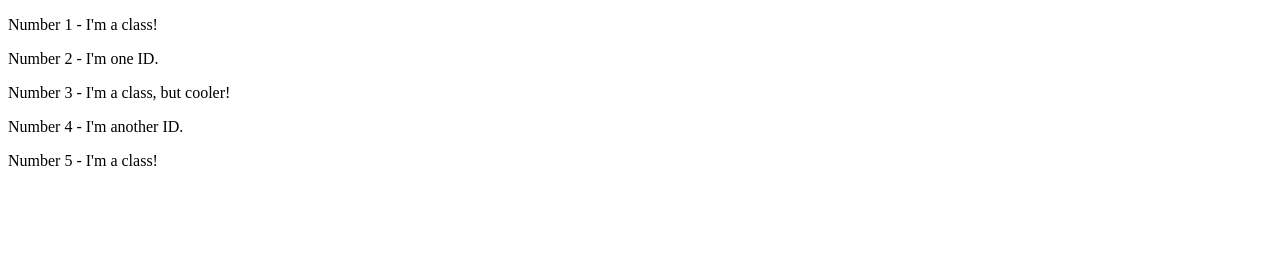
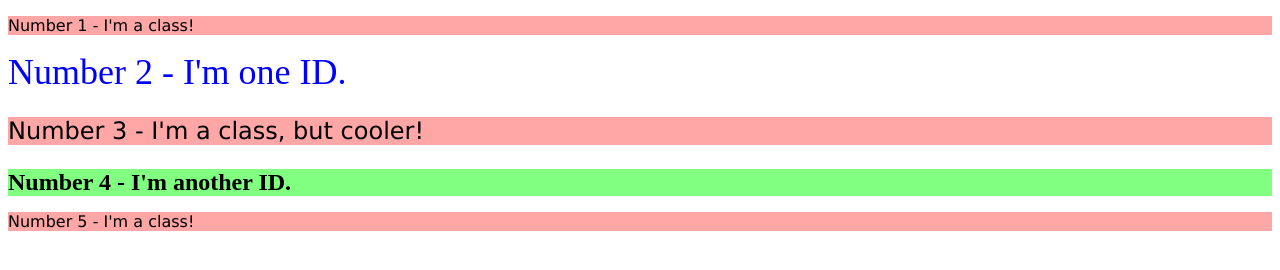
Before and after one commit to Wakade27/TOP-Foundations-Exercises, a plain HTML site: page css-exercises/intro-to-css/02-class-id-selectors/index.html in a window 1280 px wide. Drawn offline with Linux system fonts and the light colour scheme.

Commit message:
implement class and id selector styling rules

```diff
--- a/css-exercises/intro-to-css/02-class-id-selectors/style.css
+++ b/css-exercises/intro-to-css/02-class-id-selectors/style.css
@@ -1 +1,15 @@
-/* Add CSS Styling */
+.odd {
+    background-color: rgb(255, 167, 167);
+    font-family: verdana, "DejaVu Sans", sans-serif;
+}
+.adjust-font-size {
+    font-size: 24px;
+}
+#two {
+    color: #0000ff;
+    font-size: 36px;
+}
+#four {
+    background-color: hsl(120, 100%, 75%);
+    font-weight: bold;
+}
```
